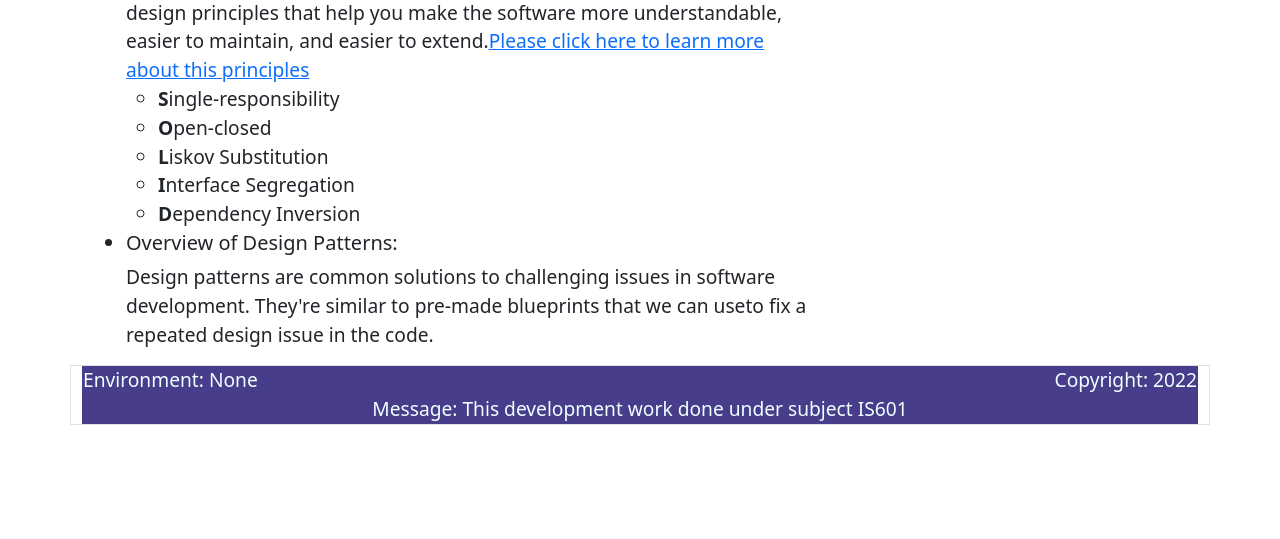
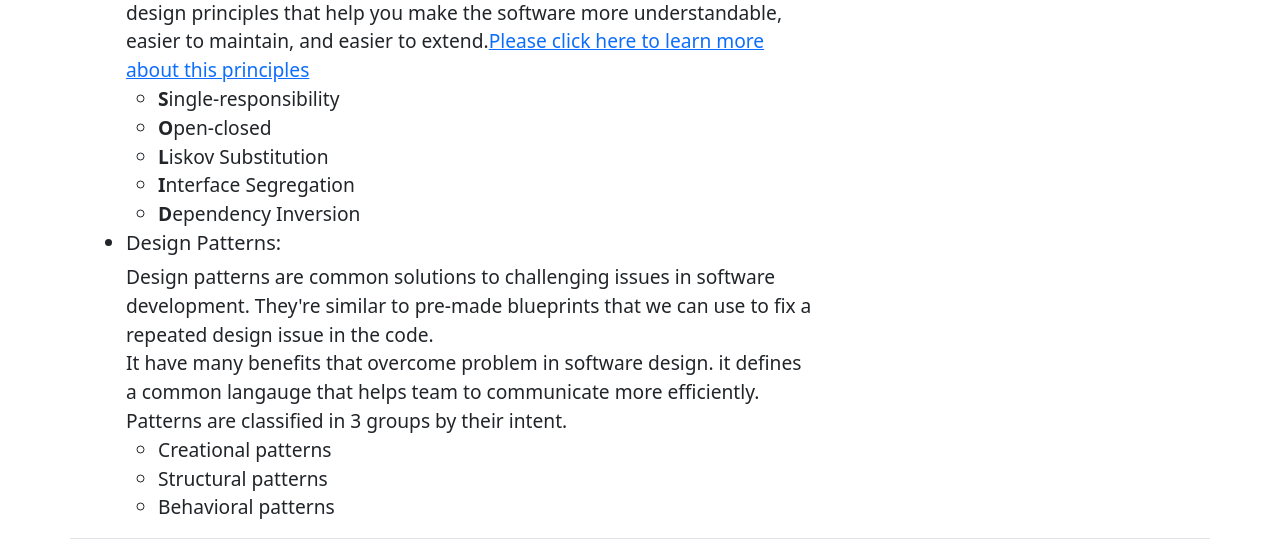
Before and after one commit to shuubhampatel/Flask_docker_Project1, a Flask app: page /pylint in a window 1280 px wide. Shown: the part 3497-4036 px from the top of the page. Before the commit the page ends 3922 px from the top, so only its background shows below. Run offline with Flask 2, Linux system fonts and the light colour scheme.

Commit message:
added content to pylint page v1.3

```diff
--- a/app/simple_pages/templates/Pylint.html
+++ b/app/simple_pages/templates/Pylint.html
@@ -134,9 +134,17 @@
                     </ul>
 
                 </li>
-                <li><h5>Overview of Design Patterns:</h5> Design patterns are common solutions to challenging issues in
-                    software development. They're similar to pre-made blueprints that we can useto fix a repeated design
-                    issue in the code.
+                <li><h5>Design Patterns:</h5> Design patterns are common solutions to challenging issues in
+                    software development. They're similar to pre-made blueprints that we can use to fix a repeated
+                    design
+                    issue in the code.<br>It have many benefits that overcome problem in software design. it defines a
+                    common langauge that helps team to communicate more efficiently.<br>
+                    Patterns are classified in 3 groups by their intent.
+                    <ul>
+                        <li>Creational patterns</li>
+                        <li>Structural patterns</li>
+                        <li>Behavioral patterns</li>
+                    </ul>
                 </li>
 
 
```
